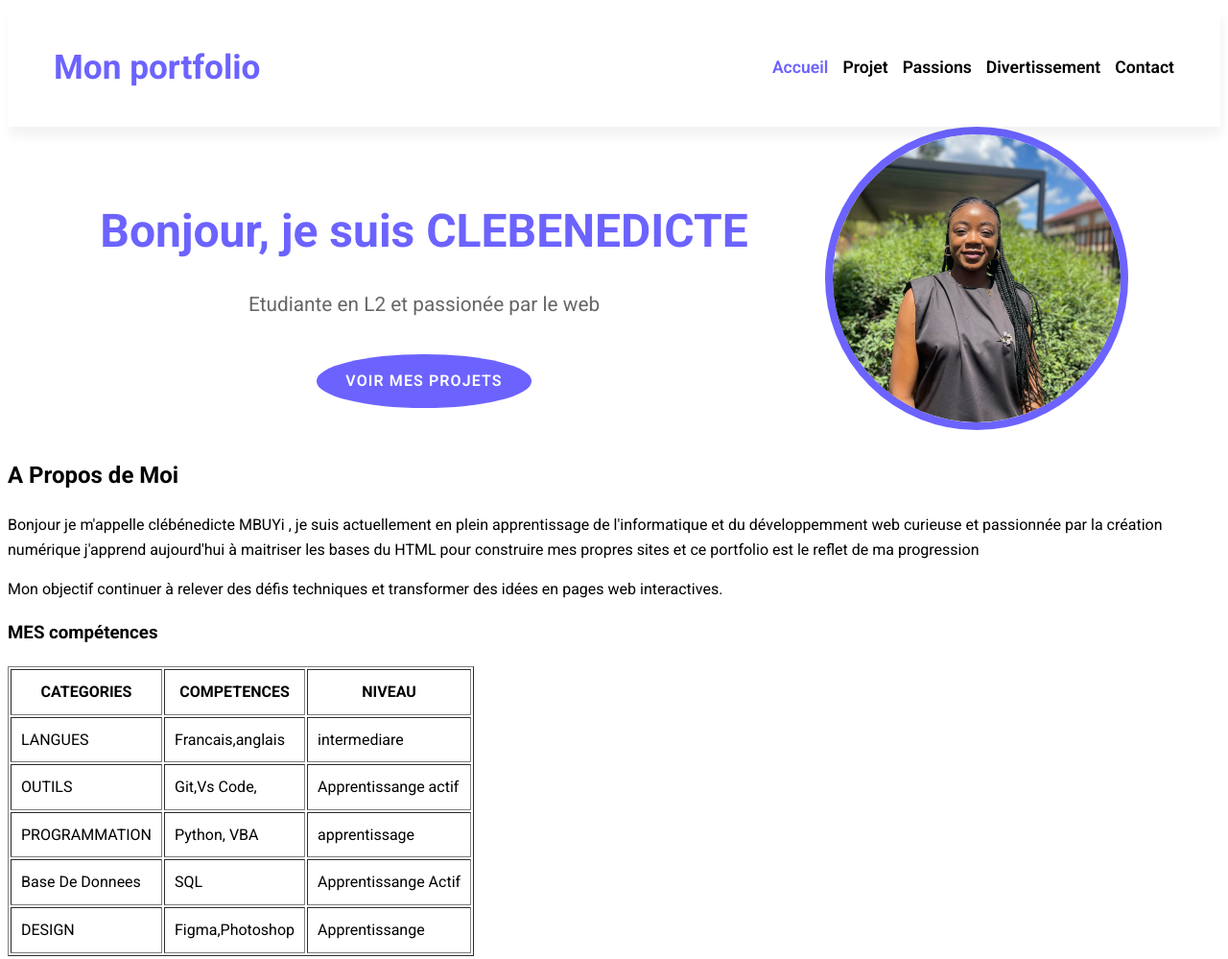
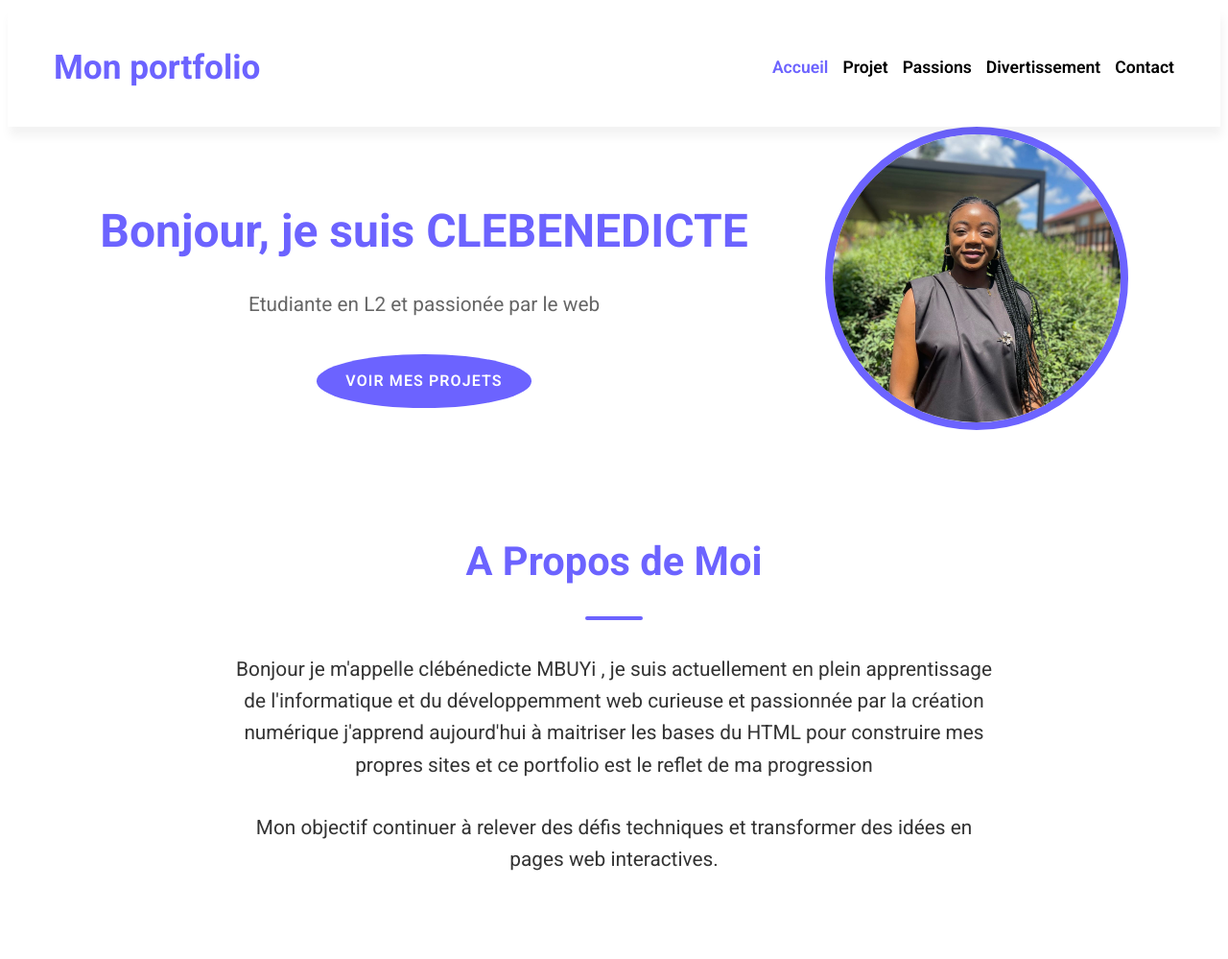
Before and after one commit to 24nm372si-sys/Mon-portfolio-2026, a plain HTML site: page index.html in a window 1280 px wide. Shown: the top 999 px of the page at 96% size. Drawn offline with Linux system fonts and the light colour scheme.

Commit message:
Stylisation de la section apropos

```diff
--- a/CSS/style.css
+++ b/CSS/style.css
@@ -130,4 +130,32 @@ transition: background-color 0.3s ease, transform 0.2s ease;
     transform: translate(-3px);
 }
 
+.apropos{
+    width: 800px;
+    margin: 6rem auto;
+    text-align: center;
 }
+
+section h2 {
+    color: var(--violet-doux);
+    font-size: 2.6rem;
+    font-weight: 700;
+    position: relative;
+    text-align: center;
+}
+
+section h2::after {
+    content: '';
+    display: block;
+    width: 60px;
+    height: 4px;
+    background-color: var(--violet-doux);
+    margin: 1.5rem auto;
+    border-radius: 2px;
+}
+
+.apropos p {
+    margin-bottom: 2rem;
+    color: var(--gris-fonce);
+    font-size: 1.3rem;
+}
--- a/index.html
+++ b/index.html
@@ -37,7 +37,7 @@
             <img src="image1/clé.jpg" alt="clé" width="300">
          </div>
     </section>
-    <section>
+    <section class="apropos">
             <h2>A Propos de Moi</h2>
             <div>
                 <p>Bonjour je m'appelle clébénedicte MBUYi , je suis actuellement en plein apprentissage de l'informatique et du développemment web curieuse et passionnée par la création numérique j'apprend aujourd'hui à maitriser les bases du HTML pour construire mes propres sites et ce portfolio est le reflet de ma progression </p>
@@ -45,9 +45,9 @@
             </div>
 
     </section>
-    <section>
+    <section class="Mes compétences">
         <div>
-            <h3>MES compétences</h3>
+            <h2>Mes compétences</h2>
             <table border="1x" cellpadding="10x">
 
 
```
